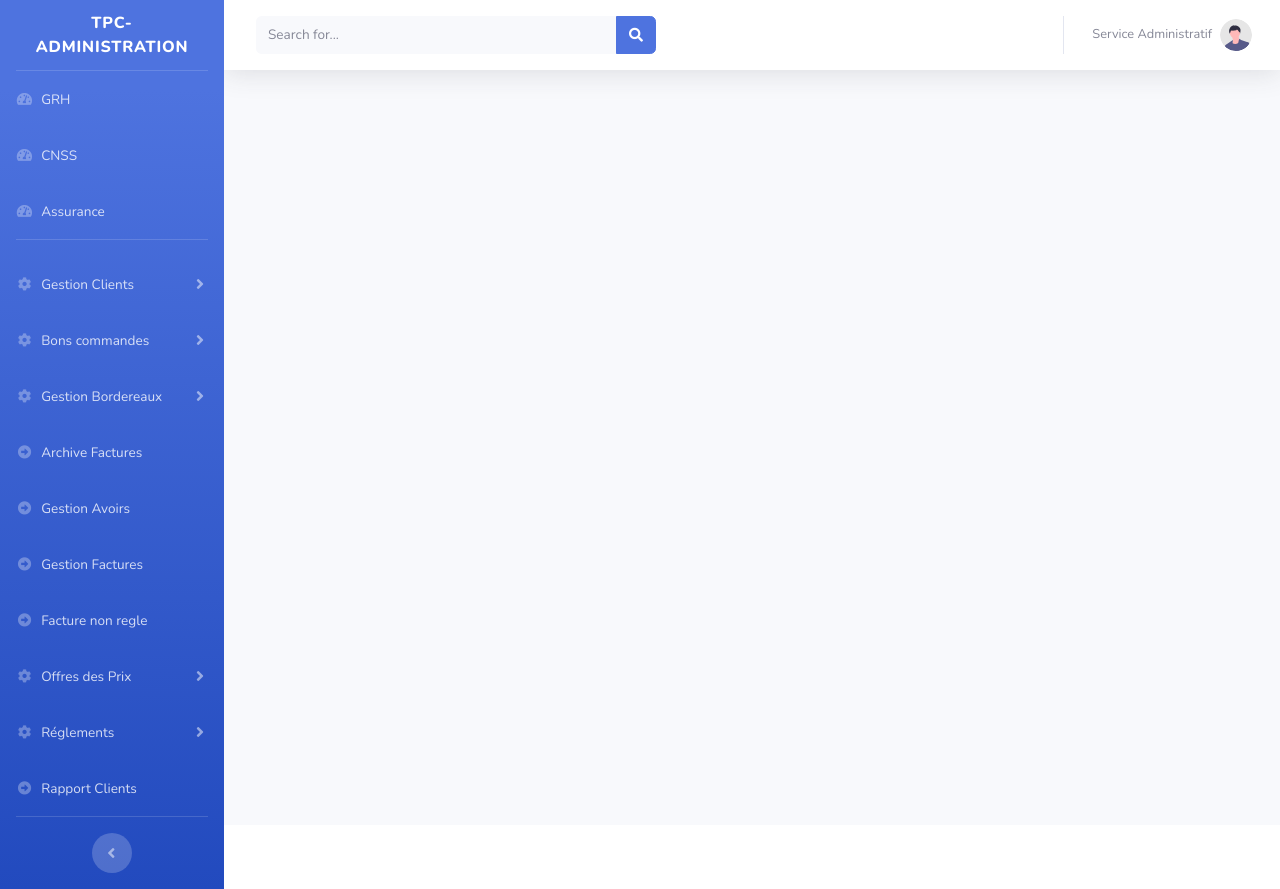
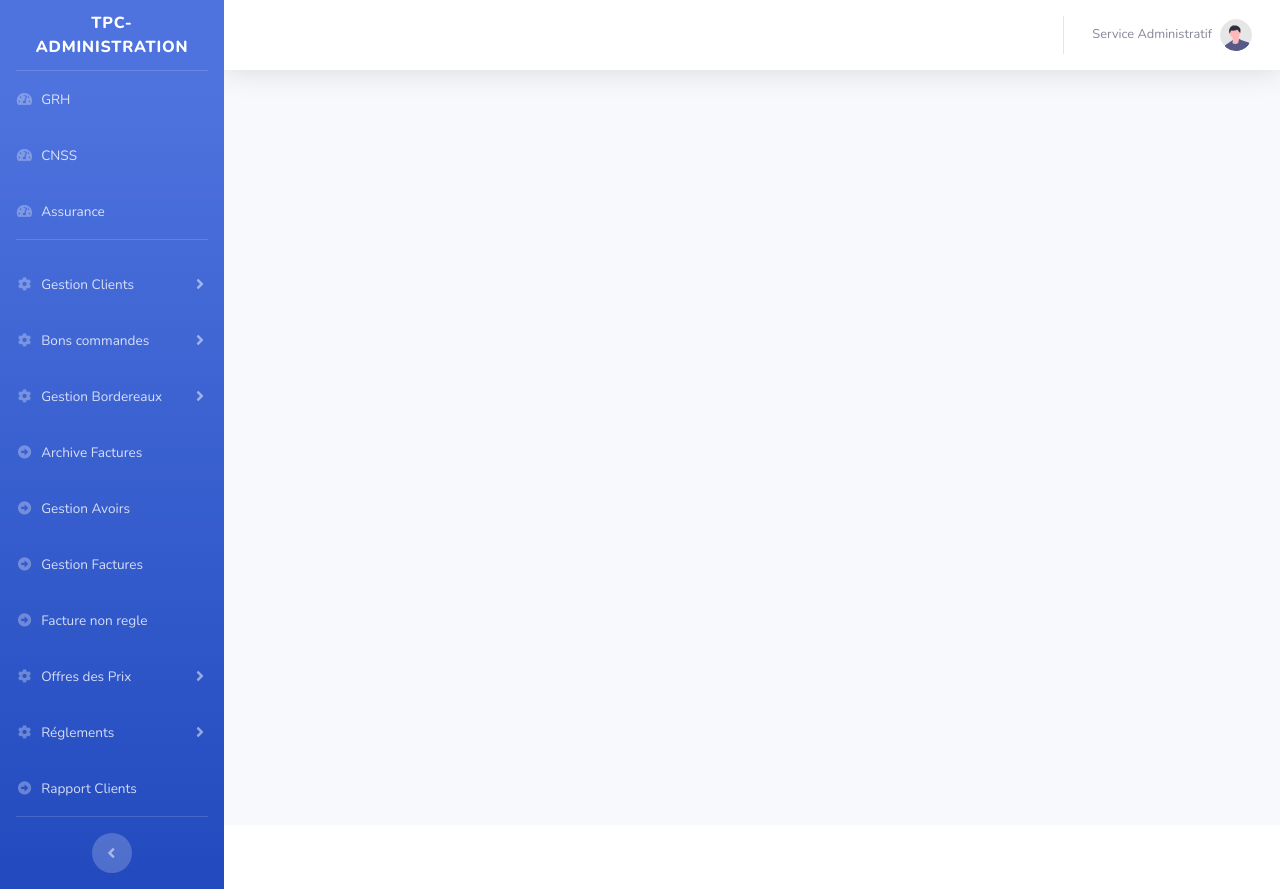
Before and after one commit to benhissihoussem87-lang/tpc-new, a PHP site: page /tpc/main.php in a window 1280 px wide. Run offline with PHP 8.4, Linux system fonts and the light colour scheme; some libraries are stand-ins or nearby versions.

Commit message:
Remove topbar search to avoid duplicate search on pages

```diff
--- a/pages/navbar.php
+++ b/pages/navbar.php
@@ -5,46 +5,8 @@
                         <i class="fa fa-bars"></i>
                     </button>
 
-                    <!-- Topbar Search -->
-                    <form
-                        class="d-none d-sm-inline-block form-inline mr-auto ml-md-3 my-2 my-md-0 mw-100 navbar-search">
-                        <div class="input-group">
-                            <input type="text" class="form-control bg-light border-0 small" placeholder="Search for..."
-                                aria-label="Search" aria-describedby="basic-addon2">
-                            <div class="input-group-append">
-                                <button class="btn btn-primary" type="button">
-                                    <i class="fas fa-search fa-sm"></i>
-                                </button>
-                            </div>
-                        </div>
-                    </form>
-
                     <!-- Topbar Navbar -->
                     <ul class="navbar-nav ml-auto">
-
-                        <!-- Nav Item - Search Dropdown (Visible Only XS) -->
-                        <li class="nav-item dropdown no-arrow d-sm-none">
-                            <a class="nav-link dropdown-toggle" href="#" id="searchDropdown" role="button"
-                                data-toggle="dropdown" aria-haspopup="true" aria-expanded="false">
-                                <i class="fas fa-search fa-fw"></i>
-                            </a>
-                            <!-- Dropdown - Messages -->
-                            <div class="dropdown-menu dropdown-menu-right p-3 shadow animated--grow-in"
-                                aria-labelledby="searchDropdown">
-                                <form class="form-inline mr-auto w-100 navbar-search">
-                                    <div class="input-group">
-                                        <input type="text" class="form-control bg-light border-0 small"
-                                            placeholder="Search for..." aria-label="Search"
-                                            aria-describedby="basic-addon2">
-                                        <div class="input-group-append">
-                                            <button class="btn btn-primary" type="button">
-                                                <i class="fas fa-search fa-sm"></i>
-                                            </button>
-                                        </div>
-                                    </div>
-                                </form>
-                            </div>
-                        </li>
 
                         <!-- Nav Item - Alerts -->
                         <div class="topbar-divider d-none d-sm-block"></div>
```
